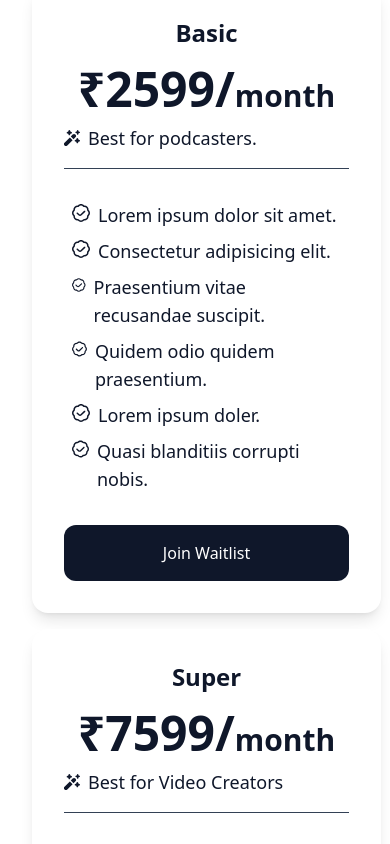
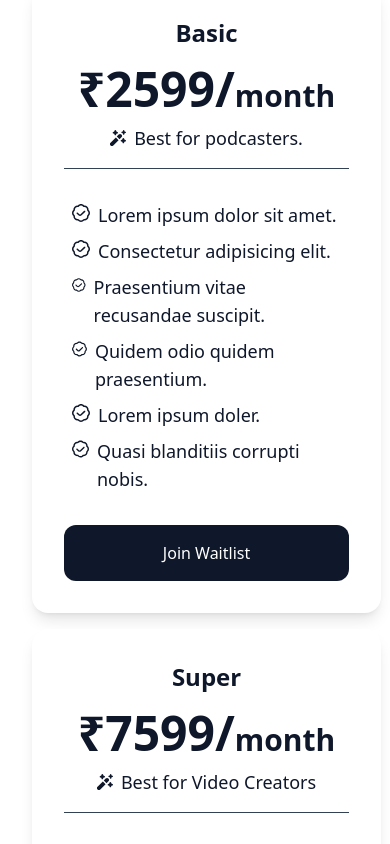
Before and after one commit to JuxtNorth/AgencySite, a React (Vite) app: page / in a window 390 px wide. Shown: the part 8560-9404 px from the top of the page. Built offline with nearby package versions, Linux system fonts and the light colour scheme.

Commit message:
Fix pricing card text misplacement

```diff
--- a/src/components/PricingCard/index.tsx
+++ b/src/components/PricingCard/index.tsx
@@ -25,9 +25,11 @@ export const PricingCard: FC<PricingCardProps> = (props) => {
 				<h1 className="text-5xl font-bold md:text-4xl">
 					₹{props.pricing}/<span className="text-3xl font-semibold">month</span>
 				</h1>
-				<div className="flex gap-2">
-					<MagicIcon />
-					<p className="-mt-1.5 mb-4 text-lg">Best for {props.bestFor}</p>
+				<div className="flex justify-center md:justify-start">
+					<div className="flex gap-2">
+						<MagicIcon />
+						<p className="-mt-1.5 mb-4 text-lg">Best for {props.bestFor}</p>
+					</div>
 				</div>
 			</section>
 			<section className="py-8">
```
